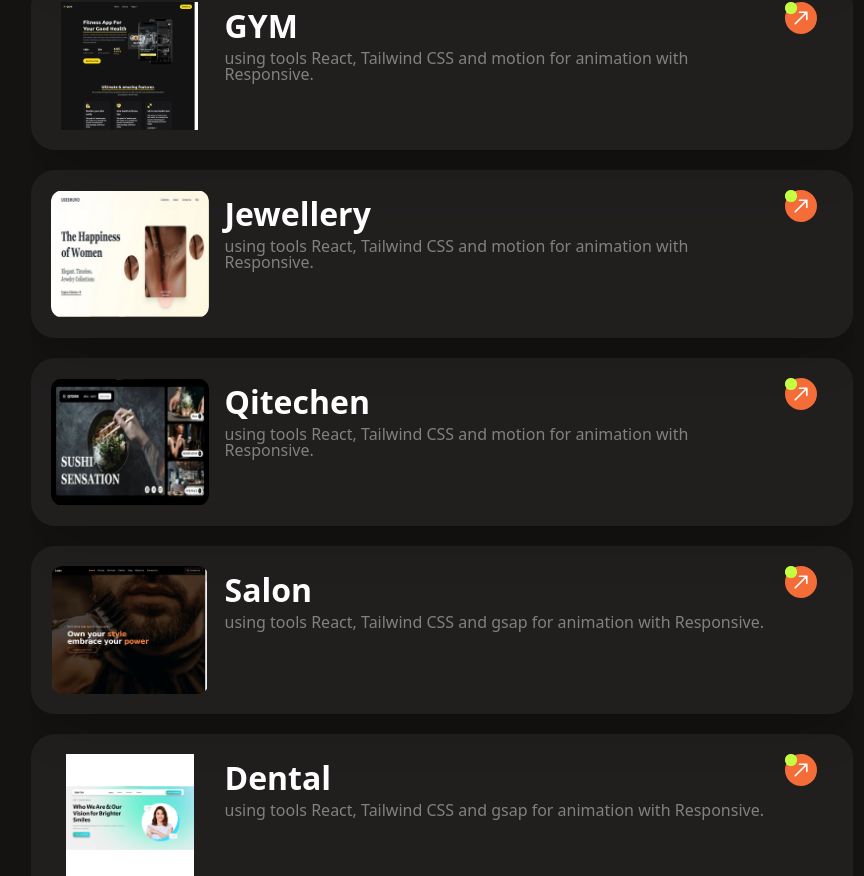
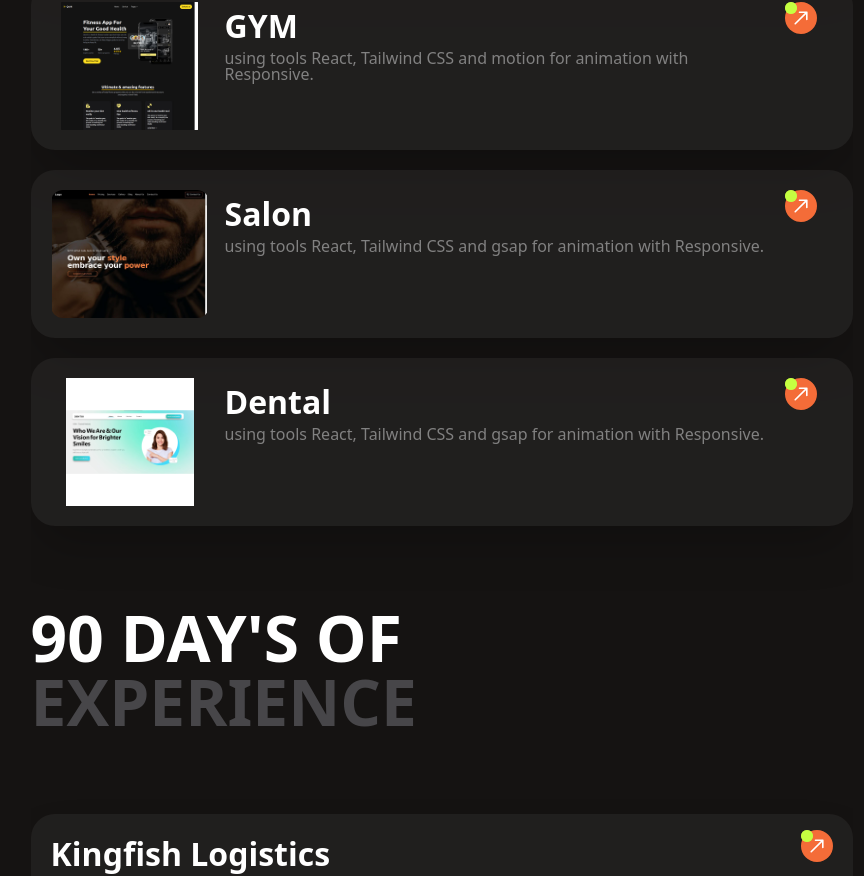
Before and after one commit to Itsarbaz51/arbaz.dev, a React (Vite) app: page / in a window 1280 px wide. Shown: the part 1559-2435 px from the top of the page, without its empty margins (408-1272 px from the left). Built offline with nearby package versions, Linux system fonts and the light colour scheme.

Commit message:
Update data.js

```diff
--- a/src/dummyData/data.js
+++ b/src/dummyData/data.js
@@ -23,22 +23,22 @@ export const projectData = [
       "using tools React, Tailwind CSS and motion for animation with Responsive.",
       link: "https://gymdummy.vercel.app",
   },
-  {
-    id: 4,
-    title: "Jewellery",
-    img: "/project/jewellers.jpg",
-    tagLine:
-      "using tools React, Tailwind CSS and motion for animation with Responsive.",
-      link: "https://jewelry-orpin.vercel.app/",
-  },
-  {
-    id: 5,
-    title: "Qitechen",
-    img: "/project/qitchen.jpg",
-    tagLine:
-      "using tools React, Tailwind CSS and motion for animation with Responsive.",
-      link: "https://qitchendummy.vercel.app/",
-  },
+  // {
+  //   id: 4,
+  //   title: "Jewellery",
+  //   img: "/project/jewellers.jpg",
+  //   tagLine:
+  //     "using tools React, Tailwind CSS and motion for animation with Responsive.",
+  //     link: "https://jewelry-orpin.vercel.app/",
+  // },
+  // {
+  //   id: 5,
+  //   title: "Qitechen",
+  //   img: "/project/qitchen.jpg",
+  //   tagLine:
+  //     "using tools React, Tailwind CSS and motion for animation with Responsive.",
+  //     link: "https://qitchendummy.vercel.app/",
+  // },
   {
     id: 6,
     title: "Salon",
@@ -87,24 +87,24 @@ export const expreienceData = [
       "Designed and developed responsive front-end interfaces for Gym businesses using React.js and Tailwind CSS. Focused on modern UI/UX, seamless navigation, and optimized performance for various screen sizes.",
     link: "https://gymdummy.vercel.app",
   },
-  {
-    id: 4,
-    title: "Jewellery",
-    companyName: "Project Experience",
-    role: "Front-End Developer | Tools Using Motion, React and Tailwind CSS",
-    tagLine:
-      "Designed and developed responsive front-end interfaces for Jewellery businesses using React.js and Tailwind CSS. Focused on modern UI/UX, seamless navigation, and optimized performance for various screen sizes.",
-    link: "https://jewelry-orpin.vercel.app/",
-  },
-  {
-    id: 5,
-    title: "Qitechen",
-    companyName: "Project Experience",
-    role: "Front-End Developer | Tools Using Motion, React and Tailwind CSS",
-    tagLine:
-      "Designed and developed responsive front-end interfaces for Kitchen businesses using React.js and Tailwind CSS. Focused on modern UI/UX, seamless navigation, and optimized performance for various screen sizes.",
-    link: "https://qitchendummy.vercel.app/",
-  },
+  // {
+  //   id: 4,
+  //   title: "Jewellery",
+  //   companyName: "Project Experience",
+  //   role: "Front-End Developer | Tools Using Motion, React and Tailwind CSS",
+  //   tagLine:
+  //     "Designed and developed responsive front-end interfaces for Jewellery businesses using React.js and Tailwind CSS. Focused on modern UI/UX, seamless navigation, and optimized performance for various screen sizes.",
+  //   link: "https://jewelry-orpin.vercel.app/",
+  // },
+  // {
+  //   id: 5,
+  //   title: "Qitechen",
+  //   companyName: "Project Experience",
+  //   role: "Front-End Developer | Tools Using Motion, React and Tailwind CSS",
+  //   tagLine:
+  //     "Designed and developed responsive front-end interfaces for Kitchen businesses using React.js and Tailwind CSS. Focused on modern UI/UX, seamless navigation, and optimized performance for various screen sizes.",
+  //   link: "https://qitchendummy.vercel.app/",
+  // },
   {
     id: 6,
     title: "Salon",
```
